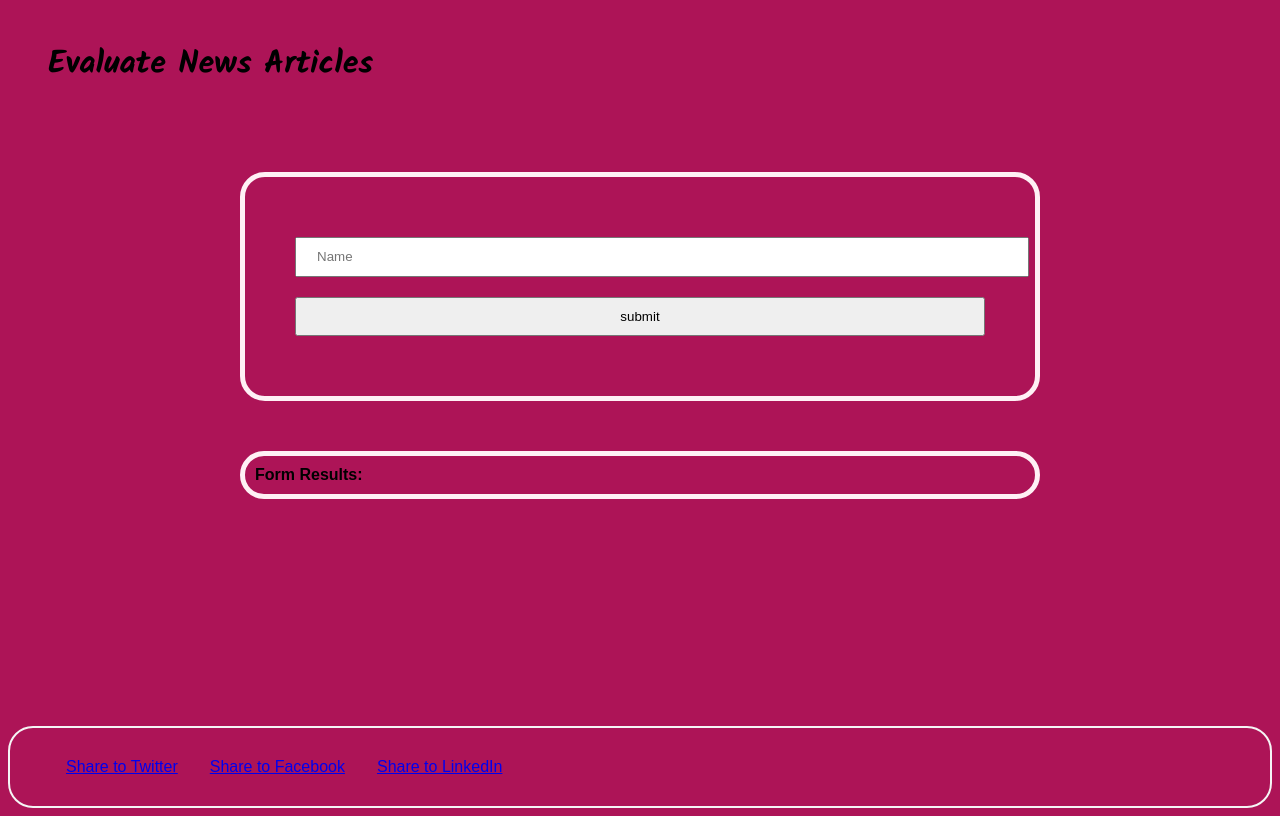
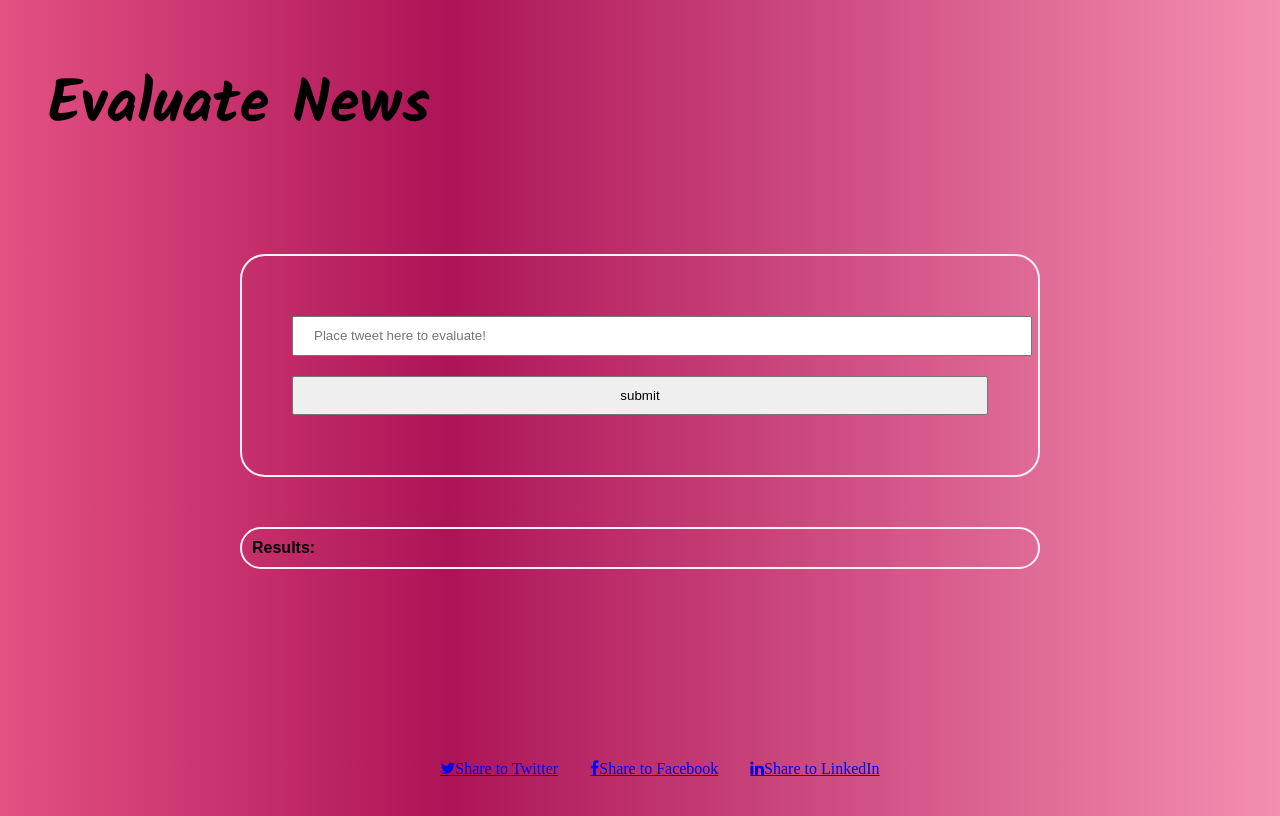
Before and after one commit to joscana/evaluateNewsNLP, a website built with webpack: page src/client/views/index.html in a window 1280 px wide. Built offline with nearby package versions, Linux system fonts and the light colour scheme; a web font is replaced by a local one.

Commit message:
Updated SASS files

```diff
--- a/src/client/styles/base.scss
+++ b/src/client/styles/base.scss
@@ -1,10 +1,9 @@
-$primary-color: #ad1457;
-
 body {
     display: flex;
     flex-direction: column;
     min-height: 100vh;
-    background-color: $primary-color;
+    background: rgb(227,81,131);
+    background: linear-gradient(90deg, rgba(227,81,131,1) 0%, rgba(173,20,87,1) 35%, rgba(244,143,177,1) 100%);
 }
 
 main {
--- a/src/client/styles/footer.scss
+++ b/src/client/styles/footer.scss
@@ -1,7 +1,6 @@
 .footer {
     display: flex;
-    border: 2px solid whitesmoke;
-    border-radius: 25px;
+    justify-content: space-evenly;
 }
 
 
--- a/src/client/styles/form.scss
+++ b/src/client/styles/form.scss
@@ -1,12 +1,11 @@
 form {
-    border: 5px solid #FFF0F5;
+    border: 2px solid #FFF0F5;
     border-radius: 25px;
     padding: 50px;
+    input {
+        padding: 10px 20px;
+        width: 100%;
+        line-height: 16px;
+        margin: 10px 0;
+    }
 }
-
-input {
-    padding: 10px 20px;
-    width: 100%;
-    line-height: 16px;
-    margin: 10px 0;
-}
--- a/src/client/styles/header.scss
+++ b/src/client/styles/header.scss
@@ -2,6 +2,7 @@
 
 header {
     font-family: 'Kalam', cursive;
+    font-size: 30px;
     display: flex;
     justify-content: space-between;
     padding: 10px 40px;
--- a/src/client/styles/main.scss
+++ b/src/client/styles/main.scss
@@ -5,7 +5,7 @@ body {
 }
 
 .formResults {
-    border: 5px solid #FFF0F5;
+    border: 2px solid #FFF0F5;
     border-radius: 25px;
     padding: 10px;
 }
--- a/src/client/views/index.html
+++ b/src/client/views/index.html
@@ -4,6 +4,7 @@
 <head>
     <meta charset="utf-8">
     <link href="https://fonts.googleapis.com/css2?family=Gotu&family=Kalam:wght@300;700&display=swap" rel="stylesheet">
+    <link rel="stylesheet" href="https://cdnjs.cloudflare.com/ajax/libs/font-awesome/4.7.0/css/font-awesome.min.css">
     <title>Test</title>
 </head>
 
@@ -11,14 +12,14 @@
 
     <header>
         <div class="header">
-            <h1>Evaluate News Articles</h1>
+            <h1>Evaluate News</h1>
         </div>
     </header>
 
     <main>
         <section>
             <form class="form" onsubmit="return Client.handleSubmit(event)">
-                <input id="name" type="text" name="input" value="" onblur="onBlur()" placeholder="Name">
+                <input id="name" type="text" name="input" id="submit" value="" onblur="onBlur()" placeholder="Place tweet here to evaluate!">
                 <input type="submit" name="" value="submit" onclick="return Client.handleSubmit(event)"
                     onsubmit="return Client.handleSubmit(event)">
             </form>
@@ -26,7 +27,7 @@
 
                 <section>
                     <div class="formResults">
-                        <strong>Form Results:</strong>
+                        <strong>Results:</strong>
                         <div id="results"></div>
                     </div>
                 </section>
```
Also changed, not shown: __tests__/filterByTerm.spec.js (+1 -1 lines), src/client/js/requestData.js (added, +9 -0 lines), src/server/index.js (+18 -3 lines), src/server/mockAPI.js (deleted, +0 -7 lines).
